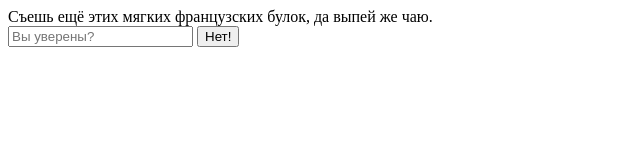
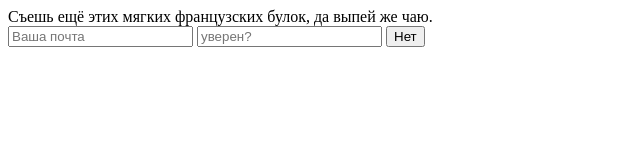
Before and after one commit to lepra2/invite, a plain HTML site: page index.html in a window 1280 px wide. Shown: the whole page, without its empty margins (0-640 px from the left). Drawn offline with Linux system fonts and the light colour scheme.

Commit message:
Update index.html

```diff
--- a/index.html
+++ b/index.html
@@ -7,12 +7,12 @@
 </head>
 <body>
   Съешь ещё этих мягких французских булок, да выпей же чаю.
-  <form id="codeForm">
-    <input type="text" id="code" placeholder="Вы уверены?" />
-    <button type="submit">Нет!</button>
-  </form>
-
-  <p id="result"></p>
+ <form id="codeForm">
+  <input type="email" id="email" placeholder="Ваша почта" required />
+  <input type="text" id="code" placeholder="уверен?" required />
+  <button type="submit">Нет</button>
+</form>
+<div id="result"></div>
 
   <script src="script.js"></script>
 </body>
```
